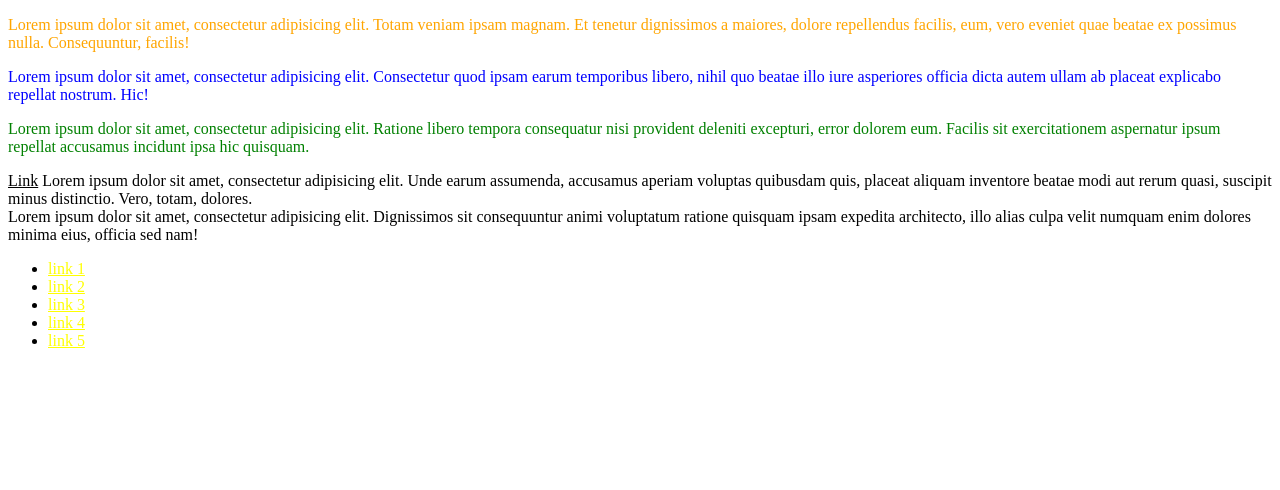
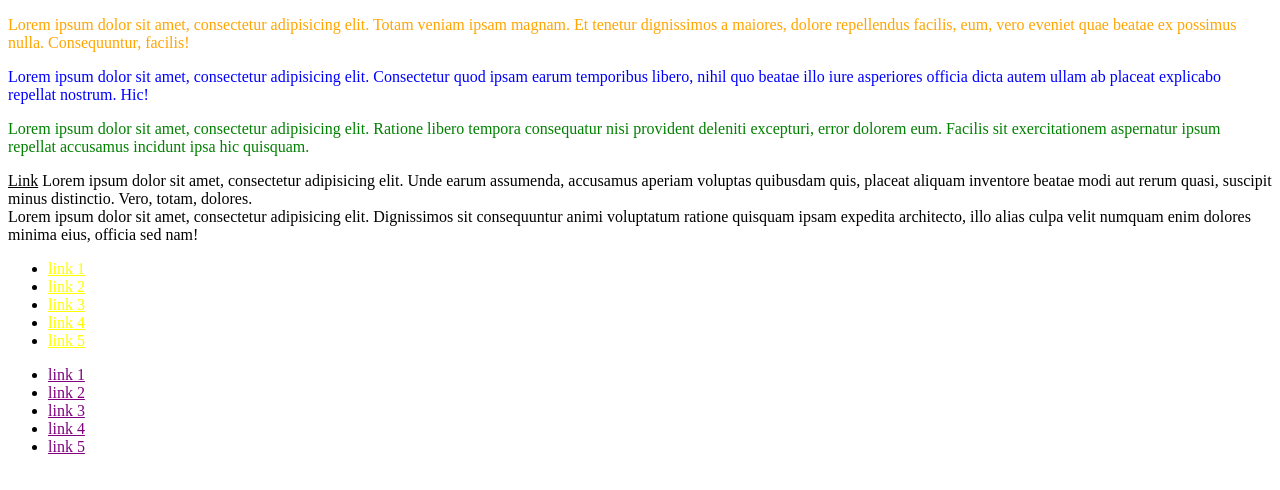
Before and after one commit to JacekWit/nowy-projekt, a plain HTML site: page index.html in a window 1280 px wide. Drawn offline with Linux system fonts and the light colour scheme.

Commit message:
selektor elementów potomnych inny kolor

```diff
--- a/css/style.css
+++ b/css/style.css
@@ -1,22 +1,42 @@
 /*selektor znacznika*/
+
 p {
     color: orange;
 }
+
+
 /*selektor id*/
+
 #paragraph {
     color: blue;
 }
 
+
 /*selektor klasy*/
-.nazwa-klasy{
+
+.nazwa-klasy {
     color: green;
 }
 
+
 /*Łączenie selektorów*/
-a, span, div {color: black;
+
+a,
+span,
+div {
+    color: black;
 }
 
+
 /*Selektor bezpośredniego elementu potomnego*/
-li> a {
+
+li>a {
     color: yellow;
 }
+
+
+
+/*Selektor elementów potomnych*/
+
+div a {color: purple;
+}
--- a/index.html
+++ b/index.html
@@ -1,11 +1,13 @@
 <!DOCTYPE html>
 <html lang="en">
+
 <head>
     <meta charset="UTF-8">
     <title>CSS 3 - pierwsze zajęcia</title>
 
     <link rel="stylesheet" href="css/style.css">
 </head>
+
 <body>
 
     <!--Selektor znacznika-->
@@ -34,36 +36,17 @@
 
     </ul>
 
+    <!-- Selektor elementów potomnych -->
+    <div>
+        <ul>
+            <li><a href="#">link 1</a></li>
+            <li><a href="#">link 2</a></li>
+            <li><a href="#">link 3</a></li>
+            <li><a href="#">link 4</a></li>
+            <li><a href="#">link 5</a></li>
 
-
-
-
-
-
-
-
-
-
-
-
-
-
-
-
-
-
-
-
-
-
-
-
-
-
-
-
-
-
+        </ul>
+    </div>
 
 
 
@@ -72,4 +55,5 @@
 
 
 </body>
+
 </html>
```
Lines whose indentation alone changed are shown as unchanged.
